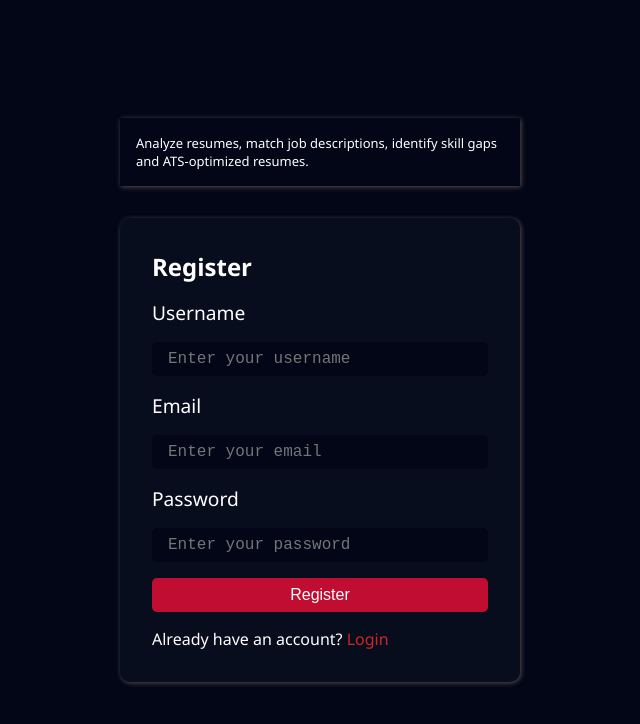
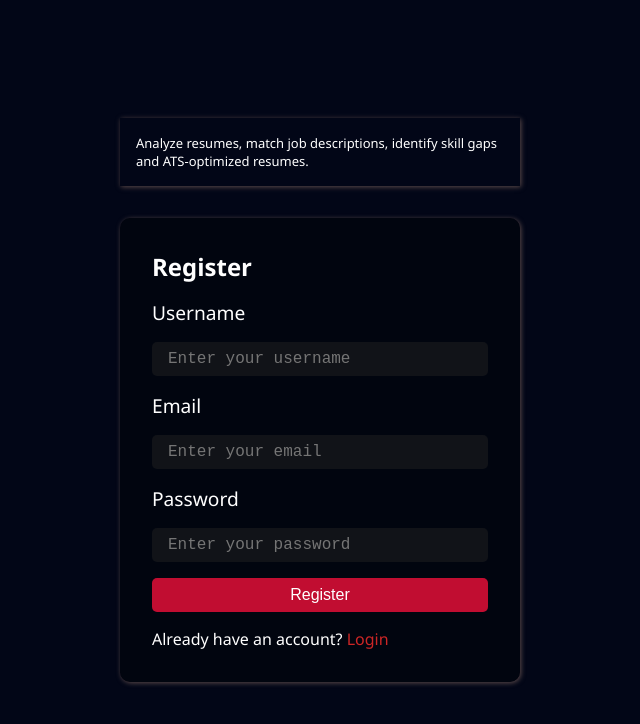
Before and after one commit to PunitSharma04/Career-Insights, a React (Vite) app in the folder Frontend/: page /register in a window 1280 px wide. Shown: the top 724 px of the page, without its empty margins (320-960 px from the left). Built offline with nearby package versions, Linux system fonts and the light colour scheme; no server answers.

Commit message:
Home page merged

```diff
--- a/Frontend/src/auth.routes.jsx
+++ b/Frontend/src/auth.routes.jsx
@@ -3,7 +3,6 @@ import Login from "./features/auth/pages/Login.jsx";
 import Register from "./features/auth/pages/Register.jsx";
 import Protected from "./features/auth/components/Protected.jsx";
 import Home from "./features/ai/pages/Home.jsx"
-import Interview from "./features/ai/pages/Interview.jsx";
 
 export const router = createBrowserRouter([
   {
@@ -17,9 +16,5 @@ export const router = createBrowserRouter([
   {
     path:"/",
     element: <Protected><Home/></Protected>
-  },
-  {
-    path:"/interview/:interviewId",
-    element:<Protected><Interview/></Protected>
   }
 ]);
--- a/Frontend/src/features/ai/style/home.style.scss
+++ b/Frontend/src/features/ai/style/home.style.scss
@@ -1,8 +1,8 @@
 // ── Variables ────────────────────────────────────────────────────────────────
 $bg-page:        #0d1117;
-$bg-card:        #161b22;
+$bg-card:        #02030466;
 $bg-panel:       #1c2230;
-$bg-input:       #1e2535;
+$bg-input:       #111318;
 $border-color:   #2a3348;
 $text-primary:   #e6edf3;
 $text-muted:     #7d8590;
@@ -10,7 +10,7 @@ $accent:         #ff2d78;
 $accent-alt:     #ff6b9d;
 $badge-required: #ff2d78;
 $badge-best:     #ff2d78;
-$info-bg:        #1b2a4a;
+$info-bg:        #01050d;
 $info-border:    #2d4a7a;
 $font-stack:     system-ui, -apple-system, BlinkMacSystemFont, 'Segoe UI', Roboto, sans-serif;
 
--- a/Frontend/src/features/auth/auth.style.scss
+++ b/Frontend/src/features/auth/auth.style.scss
@@ -27,7 +27,7 @@ main {
         box-shadow:1px 1px 5px #5c4b4b;
         border-radius: 10px;
         padding: 2rem;
-        background-color: #1c24383e;
+        background-color: #02030466;
 
 
         form {
@@ -55,7 +55,7 @@ main {
                     outline: none;
                     font-size: 1rem;
                     width: 100%;
-                    background-color: #020617;
+                    background-color: #111318;
                     color: white;
                     font-family: 'Courier New', Courier, monospace;
                 }
```
